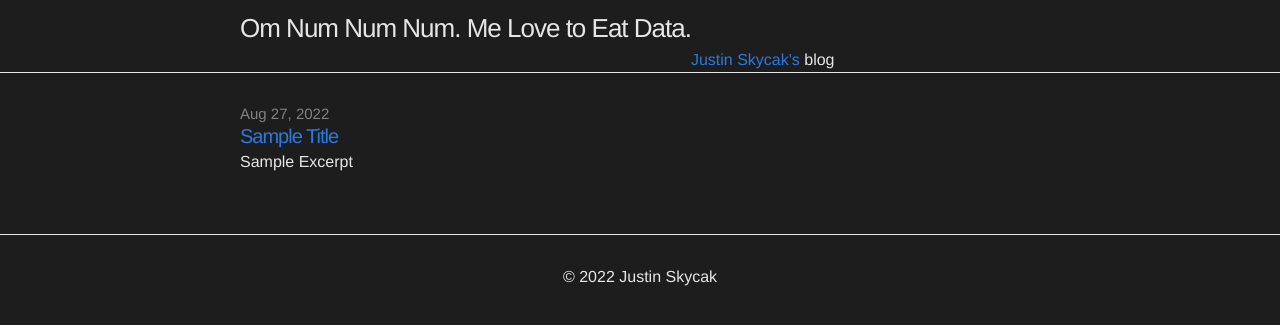
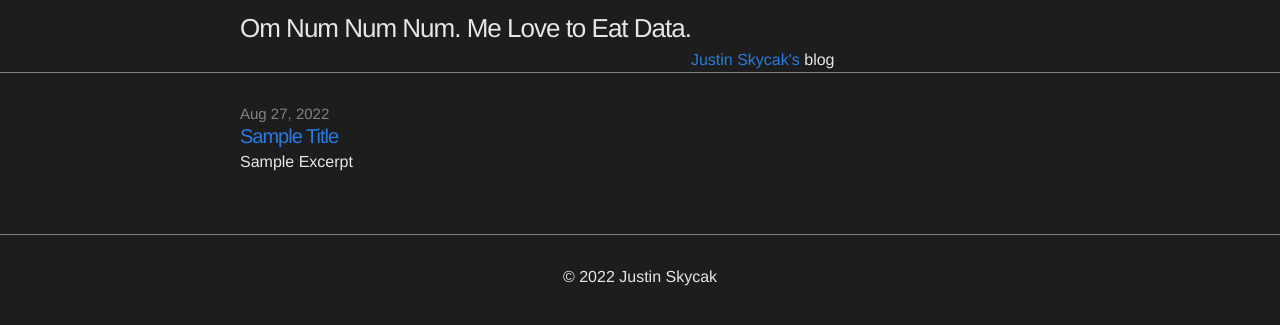
Before and after one commit to quantmonster/quantmonster.github.io, a Jekyll site: the page built from index.html, in a window 1280 px wide. Shown: the top 325 px of the page. Built offline with Jekyll 4.4.1, drawn with Linux system fonts in a browser that asks for light colours.

Commit message:
Update main.css

```diff
--- a/css/main.css
+++ b/css/main.css
@@ -43,7 +43,7 @@ a:visited { color: #205caa; }
 
 .site-header {
   /*border-top: 5px solid #333;*/
-  border-bottom: 1px solid #e6e6e6;
+  border-bottom: 1px solid #818181;
   min-height: 56px;
   color: #e6e6e6;
   background-color: #1d1d1d;
@@ -78,7 +78,7 @@ a:visited { color: #205caa; }
 /* Site footer */
 
 .site-footer {
-  border-top: 1px solid #e6e6e6;
+  border-top: 1px solid #818181;
   padding: 30px 0;
 }
 
@@ -216,7 +216,7 @@ a:visited { color: #205caa; }
 }
 
 .post-content blockquote {
-  border-left: 4px solid #e6e6e6;
+  border-left: 4px solid #818181;
   padding-left: 20px;
   font-size: 18px;
   opacity: .6;
@@ -231,7 +231,7 @@ a:visited { color: #205caa; }
 .post pre,
 .post code {
   border: 1px solid #d5d5e9;
-  background-color: #eef;
+  background-color: #818181;
   padding: 8px 12px;
   -webkit-border-radius: 3px;
   -moz-border-radius: 3px;
@@ -377,11 +377,11 @@ a:visited { color: #205caa; }
     position: fixed;
     z-index: 10;
     top: 14px; right: 8px;
-    background-color: white;
+    background-color: #1d1d1d;
     -webkit-border-radius: 5px;
     -moz-border-radius: 5px;
     border-radius: 5px;
-    border: 1px solid #e8e8e8;
+    border: 1px solid #e6e6e6;
   }
 
   .site-nav .menu-icon {
```
